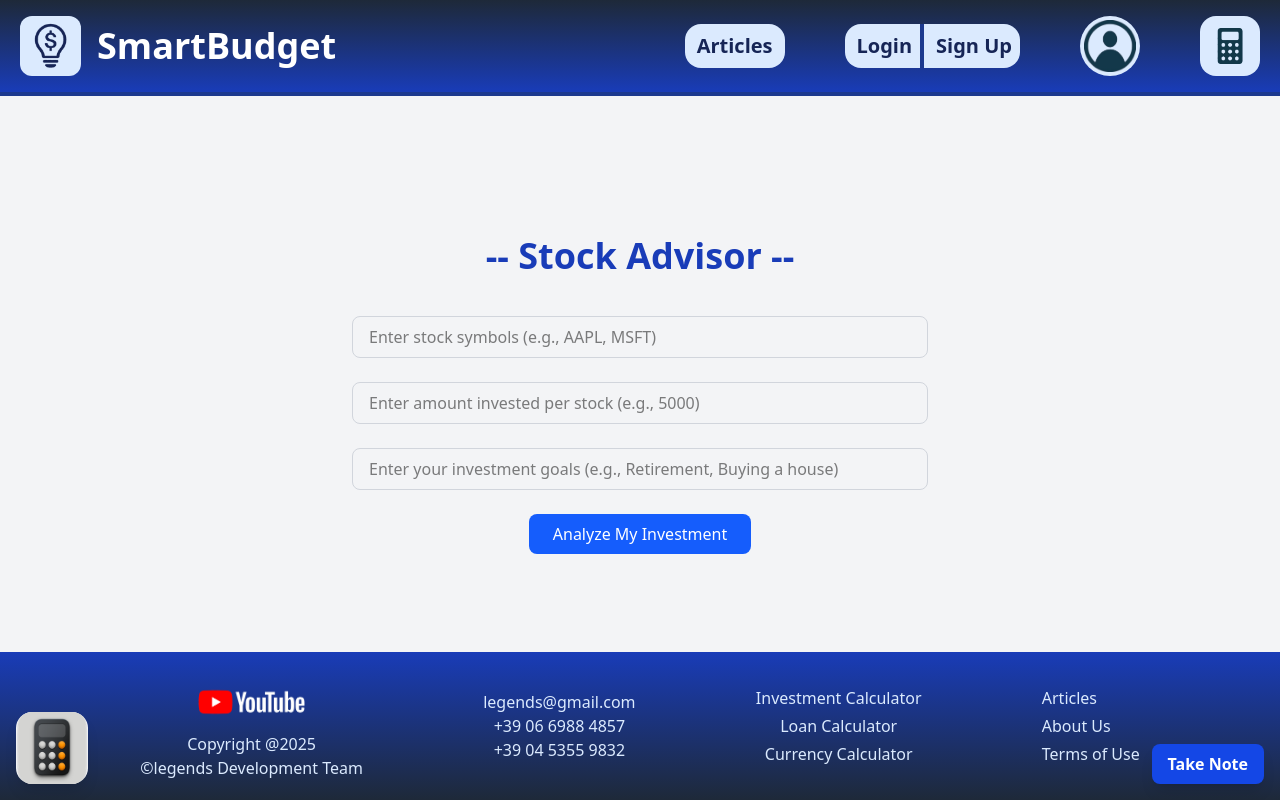
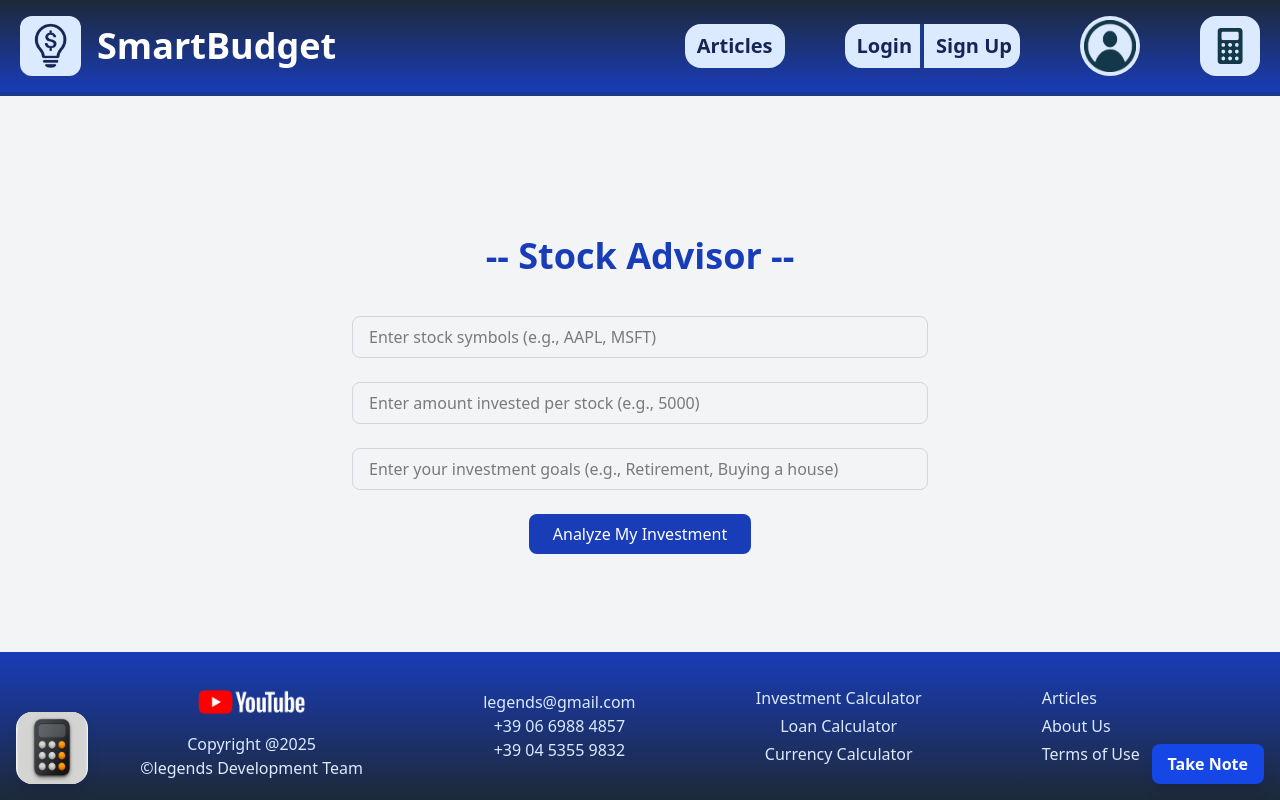
Before and after one commit to YavorPenev/TUES_FEST11_Legends, a React (Vite) app in the folder Frontend/: page /invest in a window 1280 px wide. Built offline with nearby package versions, Linux system fonts and the light colour scheme; no server answers.

Commit message:
flushed out some ai design flaws

```diff
--- a/Frontend/src/InvestAI.jsx
+++ b/Frontend/src/InvestAI.jsx
@@ -97,7 +97,7 @@ function InvestAI() {
         <button
           onClick={handleInvestClick}
           disabled={loading}
-          className={`bg-blue-600 text-white px-6 py-2 rounded-lg transition flex items-center justify-center gap-2 ${loading ? "bg-blue-400 cursor-not-allowed" : "hover:bg-blue-700"
+          className={`bg-blue-800 text-white px-6 py-2 rounded-lg transition flex items-center justify-center gap-2 hover:scale-110 hover:duration-200 active:scale-90 active:duration-50 ${loading ? "bg-blue-700 cursor-wait" : "cursor-pointer"
             }`}
         >
           {loading ? (
--- a/Frontend/src/adviceAI.jsx
+++ b/Frontend/src/adviceAI.jsx
@@ -100,9 +100,9 @@ function AdviceAI() {
               type="button"
               onClick={handleGetAdvice}
               disabled={loading}
-              className={`w-full font-bold py-2 px-4 rounded-md shadow-md transition flex items-center justify-center gap-2 mt-4 ${loading
-                  ? "bg-blue-400 cursor-not-allowed"
-                  : "bg-blue-800 text-white hover:bg-blue-900 cursor-pointer"
+              className={`bg-blue-800 text-white w-full font-bold py-2 px-4 rounded-md shadow-md flex items-center justify-center gap-2 mt-4 transition-transform hover:scale-110 hover:duration-200 active:scale-90 active:duration-50 ${loading
+                  ? "bg-blue-700 cursor-wait"
+                  : "cursor-pointer"
                 }`}
             >
               {loading ? (
```
